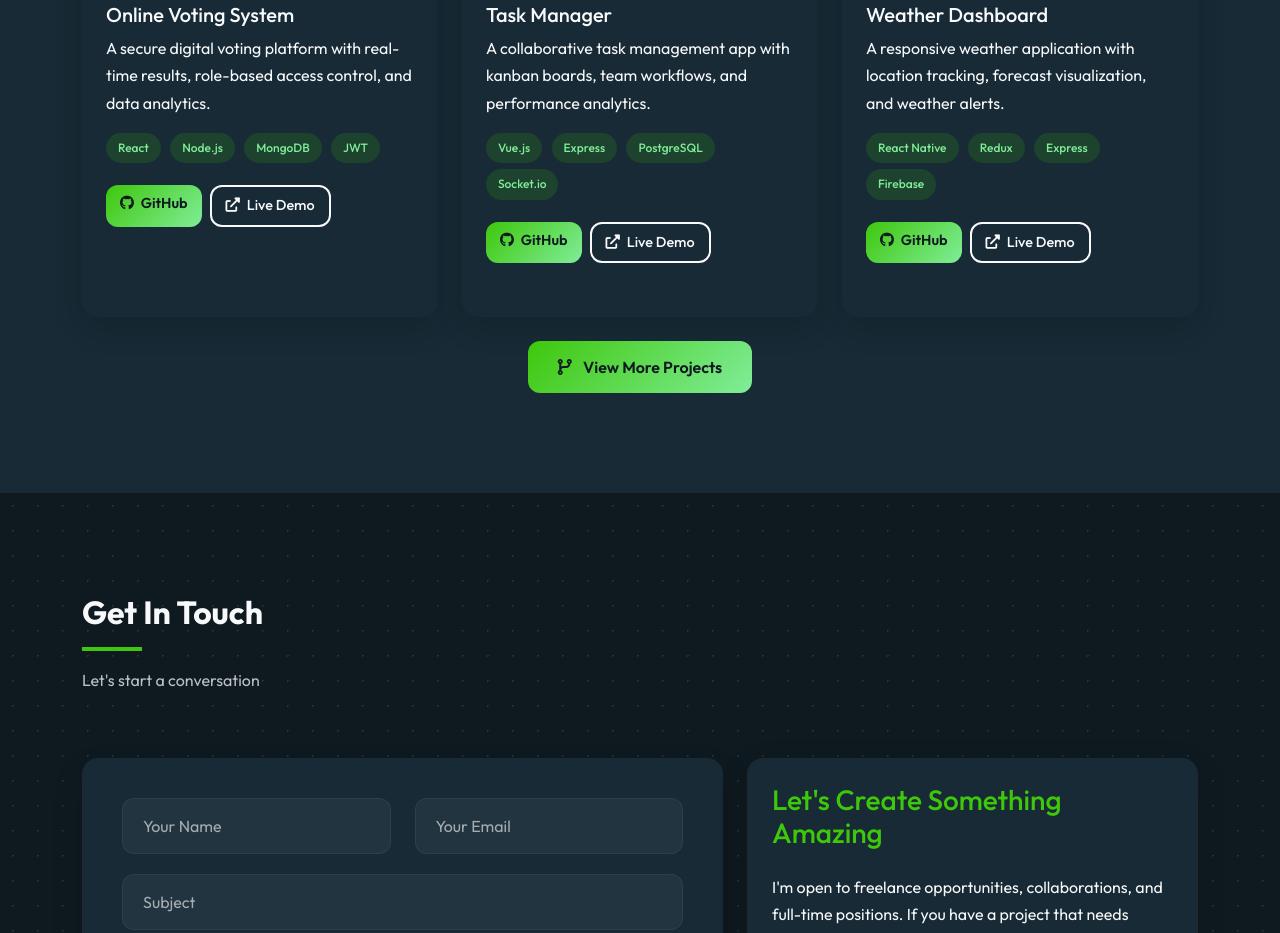
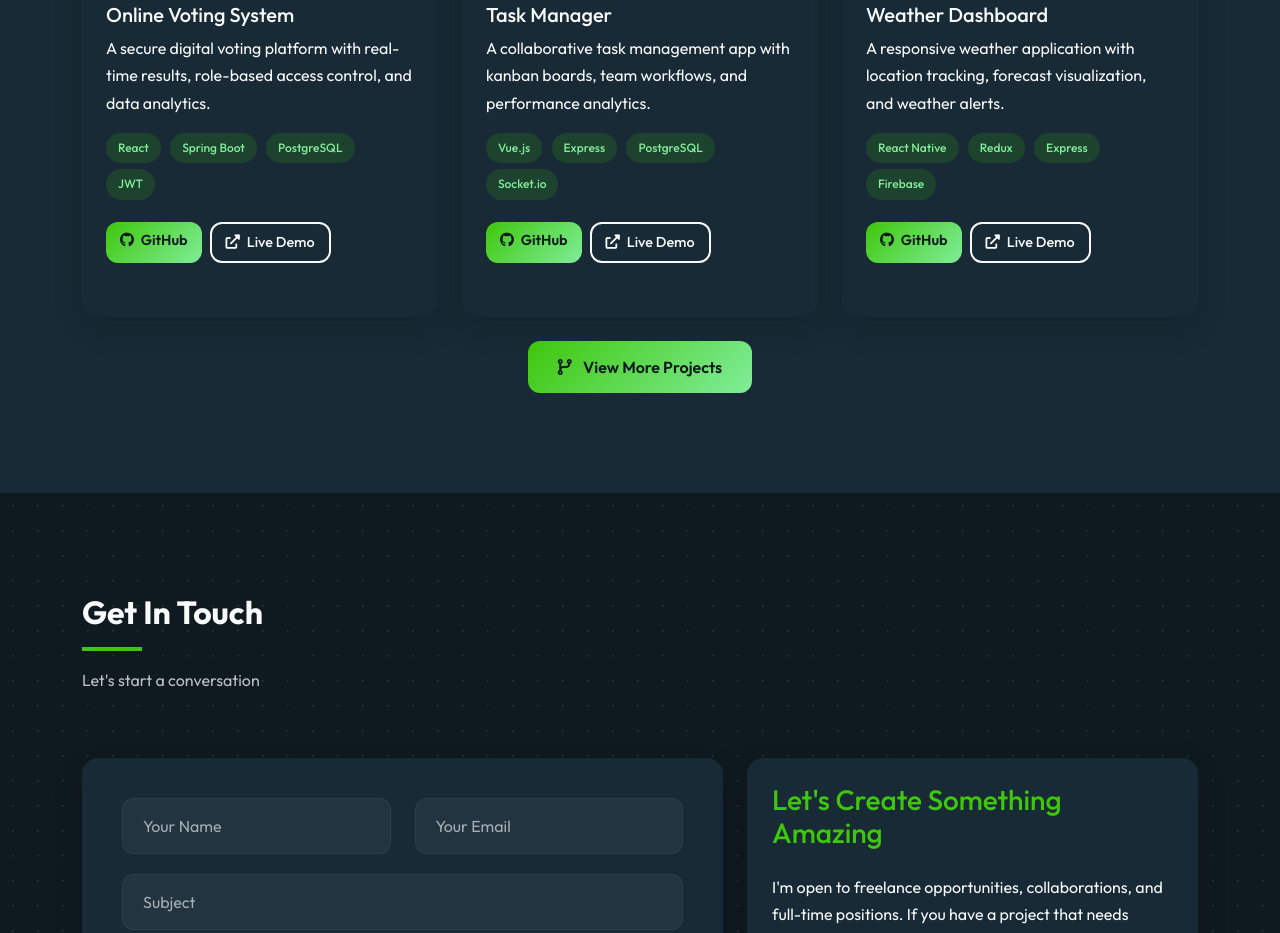
Before and after one commit to Ngogaserge/portfolio, a website: page public/index.html in a window 1280 px wide. Shown: the part 2774-3707 px from the top of the page. Drawn offline with nearby package versions, Linux system fonts and the light colour scheme.

Commit message:
refactor: update project tags in index.html to reflect technology changes

```diff
--- a/public/index.html
+++ b/public/index.html
@@ -679,8 +679,8 @@
             <p class="card-text mb-3">A secure digital voting platform with real-time results, role-based access control, and data analytics.</p>
             <div>
               <span class="project-tag">React</span>
-              <span class="project-tag">Node.js</span>
-              <span class="project-tag">MongoDB</span>
+              <span class="project-tag">Spring Boot</span>
+              <span class="project-tag">PostgreSQL</span>
               <span class="project-tag">JWT</span>
             </div>
             <div class="d-flex gap-2 mt-3">
```
